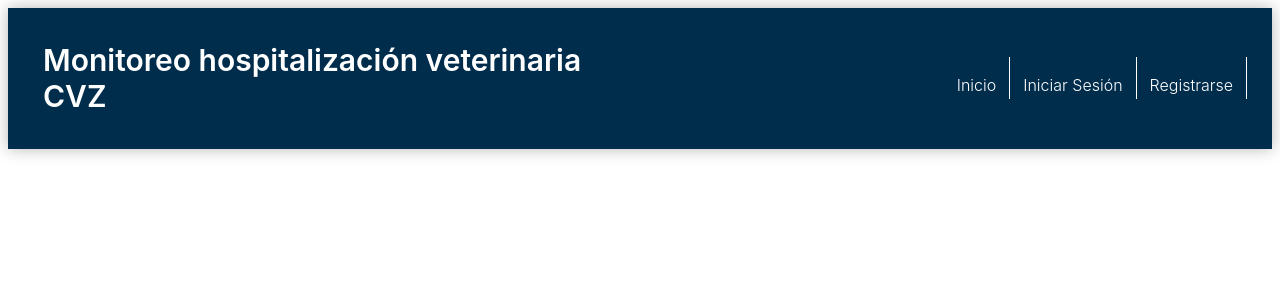
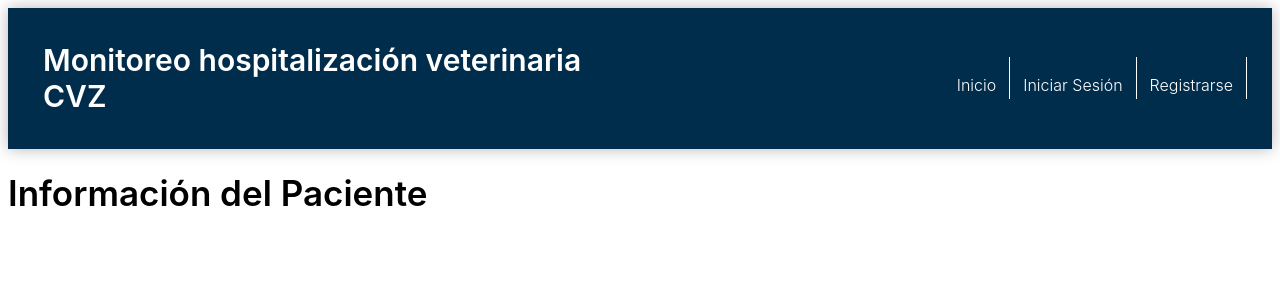
Before and after one commit to IsabelCA01/Proyecto1-SemaforoCVZ, a React (Vite) app: page /infopaciente in a window 1280 px wide. Shown: the top 300 px of the page. Built offline with nearby package versions, Linux system fonts and the light colour scheme; no server answers; sample sign-in values are in the browser's storage.

Commit message:
Info Paciente Page

```diff
--- a/src/components/Header/Header.jsx
+++ b/src/components/Header/Header.jsx
@@ -6,6 +6,7 @@ import LogIn from "../../pages/login";
 import Index from "../../pages/inicio";
 import SingUp from "../../pages/singup";
 import Pacientes from "../../pages/pacientes";
+import InfoPacientes from "../../pages/infoPacientes";
 
 import "./header.css";
 
@@ -35,6 +36,7 @@ const Header = () => {
         <Route path="/login" element={<LogIn />}></Route>
         <Route path="/singup" element={<SingUp />}></Route>
         <Route path="/pacientes" element={<ProtectedRoutes><Pacientes/></ProtectedRoutes>}></Route>
+        <Route path="/infopaciente" element={<ProtectedRoutes><InfoPacientes/></ProtectedRoutes>}></Route>
       </Routes>
     </Router>
   );
--- /dev/null
+++ b/src/pages/infoPacientes.jsx
@@ -0,0 +1,12 @@
+import "../styles/inicio.css";
+
+const InfoPacientes = () => {
+
+    return (
+      <div>
+        <h1>Información del Paciente</h1>
+      </div>
+    );
+  };
+
+  export default InfoPacientes;
--- a/src/pages/pacientes.jsx
+++ b/src/pages/pacientes.jsx
@@ -1,13 +1,19 @@
 import "../styles/pacientes.css"
 import Paciente1 from "../components/PacienteEjemplo/pacienteejemplo";
 import {useAuth} from "../contexts/authContext";
+import { useNavigate } from "react-router-dom";
 
 const Pacientes = () => {
   const {user, logoutFunction, loading } = useAuth();
   console.log(user);
+  const navigate = useNavigate()
 
   const handleLogout = async () => {
     await logoutFunction();
+  }
+
+  const handleNavigate = async () => {
+    await navigate("/infopaciente");
   }
 
   if (loading) return <h1>Loading...</h1>;
@@ -20,11 +26,11 @@ const Pacientes = () => {
         <div className="pacolumns">
           <div className="papaciente">
             <Paciente1/>
-            <button className="paboton">Ver información del paciente</button>
+            <button className="paboton" onClick={handleNavigate}>Ver información del paciente</button>
           </div>
           <div className="papaciente">
             <Paciente1/>
-            <button className="paboton">Ver información del paciente</button>
+            <button className="paboton" onClick={handleNavigate}>Ver información del paciente</button>
           </div>
         </div>
         <div className="logoutbtn">
```
Also changed, not shown: src/styles/infoPacientes.css (added).
